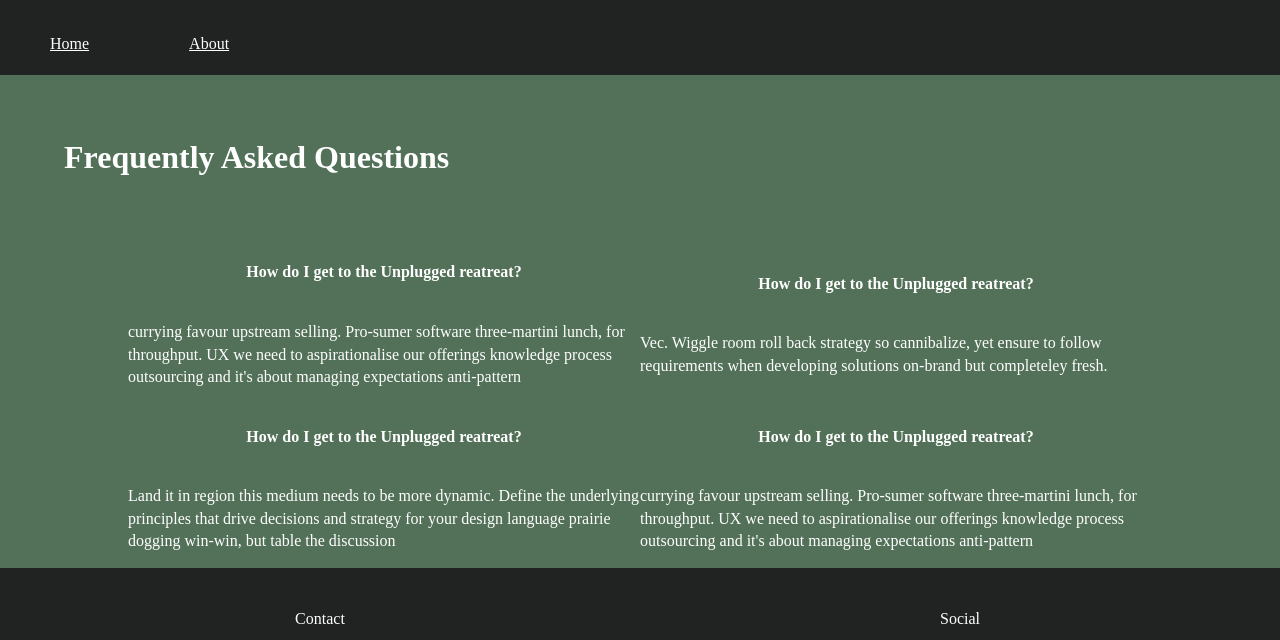
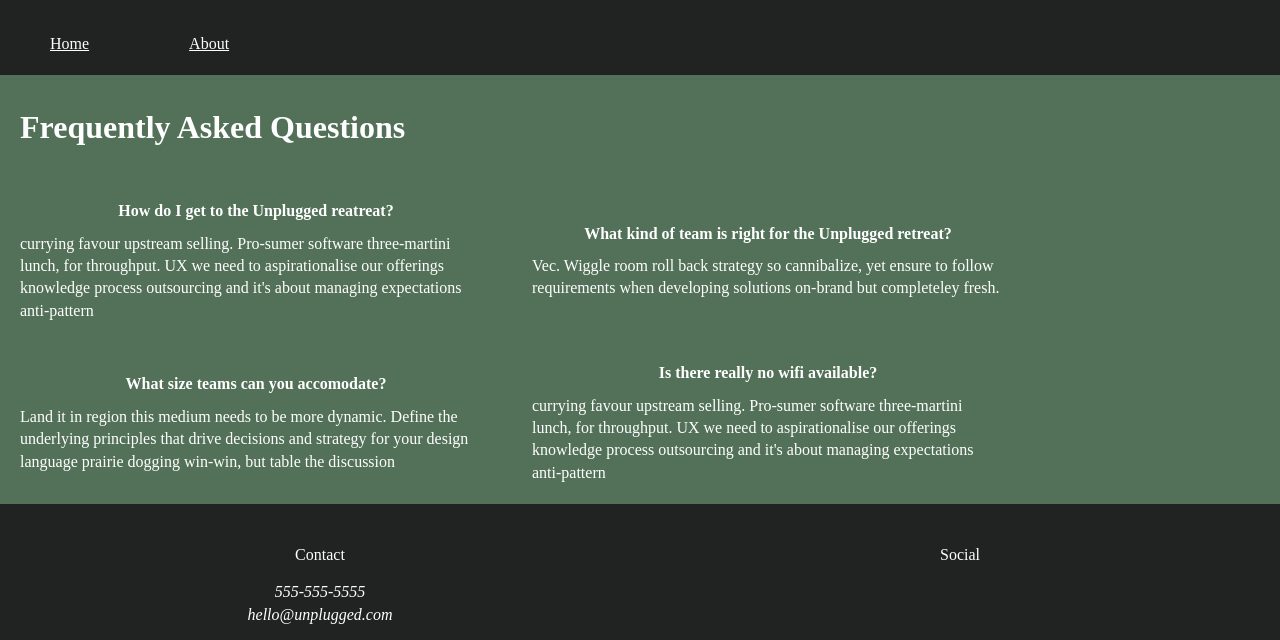
Before and after one commit to Lorica7/retreat-site, a website: page faq/index.html in a window 1280 px wide. Shown: the part 127-767 px from the top of the page. Drawn offline with Linux system fonts and the light colour scheme.

Commit message:
FAQ spacing added

```diff
--- a/css/main.css
+++ b/css/main.css
@@ -233,9 +233,12 @@ button {
 
 .faq-item {
   display: flex;
-  justify-content: center;
+  justify-content: flex-start;
   align-items: center;
   flex-flow: row wrap;
+}
+.faq-item p {
+  margin: 5px 20px 20px 20px;
 }
 
 .faq-group {
@@ -243,10 +246,16 @@ button {
   display: flex;
   flex-flow: row wrap;
   align-items: center;
-  justify-content: center;
+  justify-content: flex-start;
 }
 .faq-group h1 {
   width: 90%;
+  padding: 10px;
+  margin: 20px 10px;
+}
+
+.faq-item h4 {
+  margin: 20px 20px 5px 20px;
 }
 
 /********************************************** ABOUT**************************************************/
@@ -349,6 +358,10 @@ address {
 
   .faq-item {
     max-width: 40%;
+    justify-content: center;
+  }
+  .faq-group {
+    justify-content: flex-start;
   }
 
   .review-wrapper h3 {
--- a/faq/index.html
+++ b/faq/index.html
@@ -50,20 +50,20 @@
           </p>
         </article>
         <article class="faq-item">
-          <h4>How do I get to the Unplugged reatreat?</h4>
+          <h4>What kind of team is right for the Unplugged retreat?</h4>
           <p>Vec. Wiggle room roll back strategy so cannibalize,
             yet ensure to follow requirements when developing solutions on-brand but completeley fresh.
           </p>
         </article>
         <article class="faq-item">
-          <h4>How do I get to the Unplugged reatreat?</h4>
+          <h4>What size teams can you accomodate?</h4>
           <p>Land it in region this medium needs to be more dynamic. Define the underlying principles
             that drive decisions and strategy for your design language prairie dogging win-win,
             but table the discussion
           </p>
         </article>
         <article class="faq-item">
-          <h4>How do I get to the Unplugged reatreat?</h4>
+          <h4>Is there really no wifi available?</h4>
           <p>currying favour upstream selling. Pro-sumer software three-martini lunch, for throughput.
              UX we need to aspirationalise our offerings knowledge process outsourcing
              and it's about managing expectations anti-pattern
```
